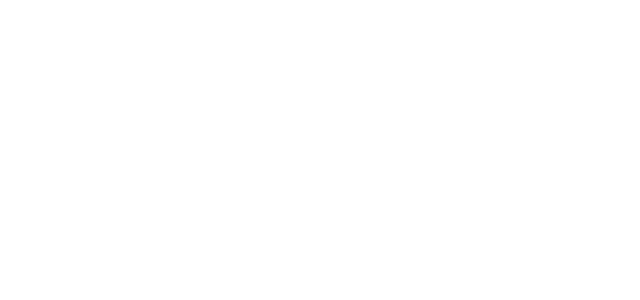
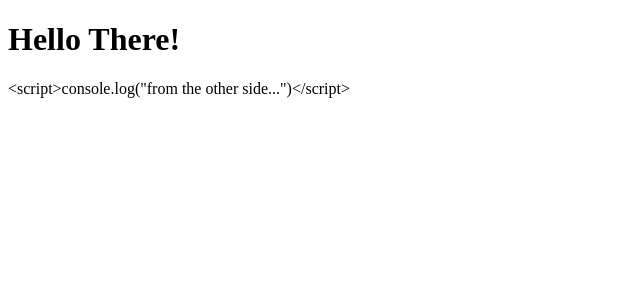
Before and after one commit to HendrikBD/noted, a React app: page / in a window 1280 px wide. Shown: the top 300 px of the page, without its empty margins (0-640 px from the left). Built offline with nearby package versions, Linux system fonts and the light colour scheme.

Commit message:
Trying out marked package and ensuring html is sanitized

```diff
--- a/src/components/notes.js
+++ b/src/components/notes.js
@@ -2,13 +2,20 @@
 import css from './style/notes.css'
 import { Sidebar } from './sidebar'
 
+var marked = require("marked");
+marked.setOptions({sanitize: true})
+
 export class Notes extends React.Component {
 
   render() {
+
+    let mark = marked('# Hello There!\n<script>console.log("from the other side...")</script>')
+
     return (
       <div id="notes">
         <Sidebar/>
         <div class="note">
+          <div dangerouslySetInnerHTML={{__html: mark}}></div>
         </div>
       </div>
     )
```
